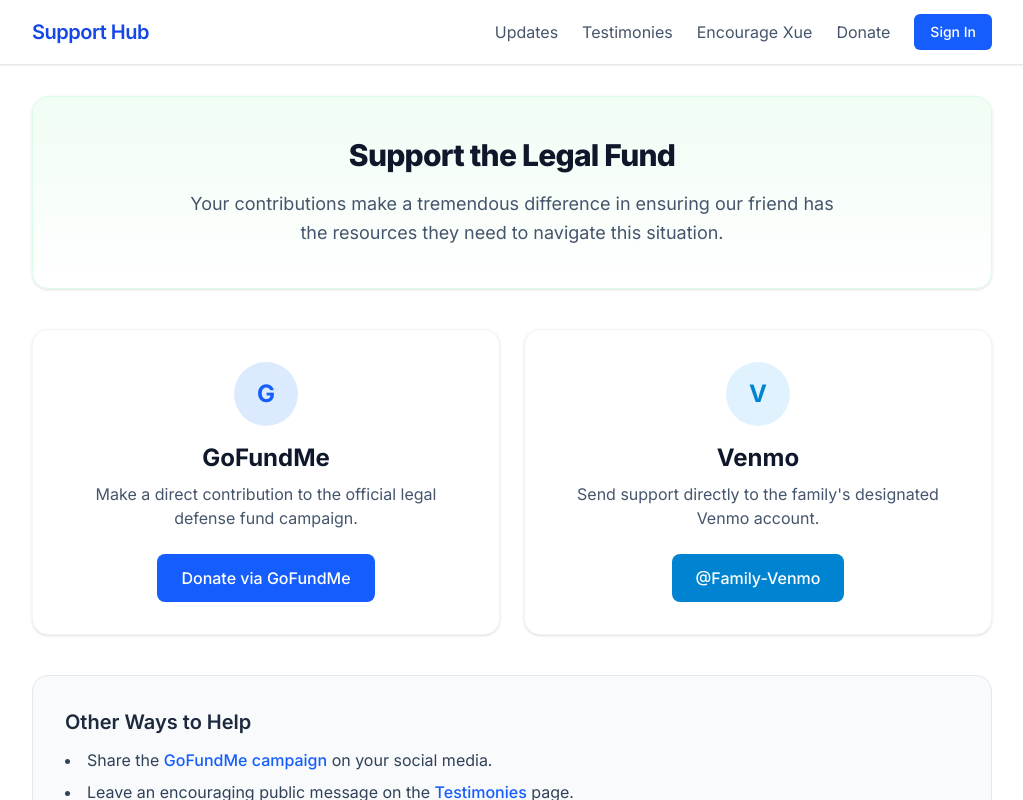
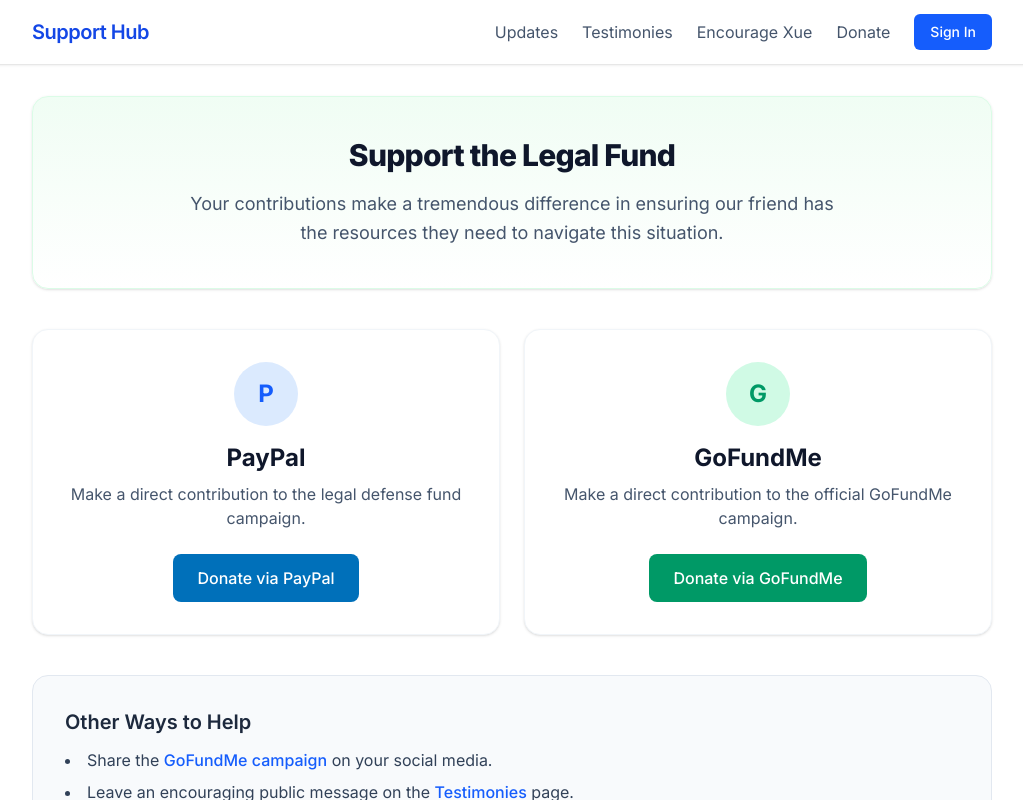
Before and after one commit to RisinAI/bring_xue_home, a Next.js app: page /donate in a window 1280 px wide. Shown: the top 800 px of the page, without its empty margins (128-1151 px from the left). Built offline with nearby package versions, Linux system fonts and the light colour scheme; no server answers.

Commit message:
Update donation links to PayPal and GoFundMe

```diff
--- a/src/app/donate/page.tsx
+++ b/src/app/donate/page.tsx
@@ -18,37 +18,37 @@
                 {/* Replace the hrefs and content with actual donation targets when available */}
                 <div className="bg-white p-8 rounded-2xl shadow-sm border border-slate-100 text-center hover:shadow-md transition">
                     <div className="h-16 w-16 bg-blue-100 text-blue-600 rounded-full flex items-center justify-center mx-auto mb-4 text-2xl font-bold">
+                        P
+                    </div>
+                    <h2 className="text-2xl font-bold text-slate-900 mb-2">PayPal</h2>
+                    <p className="text-slate-600 mb-6">
+                        Make a direct contribution to the legal defense fund campaign.
+                    </p>
+                    <a
+                        href="https://www.paypal.com/paypalme/BringXueHome"
+                        target="_blank"
+                        rel="noopener noreferrer"
+                        className="inline-block bg-[#0070ba] text-white font-medium px-6 py-3 rounded-lg hover:bg-[#003087] transition"
+                    >
+                        Donate via PayPal
+                    </a>
+                </div>
+
+                <div className="bg-white p-8 rounded-2xl shadow-sm border border-slate-100 text-center hover:shadow-md transition">
+                    <div className="h-16 w-16 bg-emerald-100 text-emerald-600 rounded-full flex items-center justify-center mx-auto mb-4 text-2xl font-bold">
                         G
                     </div>
                     <h2 className="text-2xl font-bold text-slate-900 mb-2">GoFundMe</h2>
                     <p className="text-slate-600 mb-6">
-                        Make a direct contribution to the official legal defense fund campaign.
+                        Make a direct contribution to the official GoFundMe campaign.
                     </p>
                     <a
-                        href="#"
+                        href="https://www.gofundme.com/f/bring-xue-lor-home"
                         target="_blank"
                         rel="noopener noreferrer"
-                        className="inline-block bg-blue-600 text-white font-medium px-6 py-3 rounded-lg hover:bg-blue-700 transition"
+                        className="inline-block bg-emerald-600 text-white font-medium px-6 py-3 rounded-lg hover:bg-emerald-700 transition"
                     >
                         Donate via GoFundMe
-                    </a>
-                </div>
-
-                <div className="bg-white p-8 rounded-2xl shadow-sm border border-slate-100 text-center hover:shadow-md transition">
-                    <div className="h-16 w-16 bg-sky-100 text-sky-600 rounded-full flex items-center justify-center mx-auto mb-4 text-2xl font-bold">
-                        V
-                    </div>
-                    <h2 className="text-2xl font-bold text-slate-900 mb-2">Venmo</h2>
-                    <p className="text-slate-600 mb-6">
-                        Send support directly to the family's designated Venmo account.
-                    </p>
-                    <a
-                        href="#"
-                        target="_blank"
-                        rel="noopener noreferrer"
-                        className="inline-block bg-sky-600 text-white font-medium px-6 py-3 rounded-lg hover:bg-sky-700 transition"
-                    >
-                        @Family-Venmo
                     </a>
                 </div>
             </section>
```
